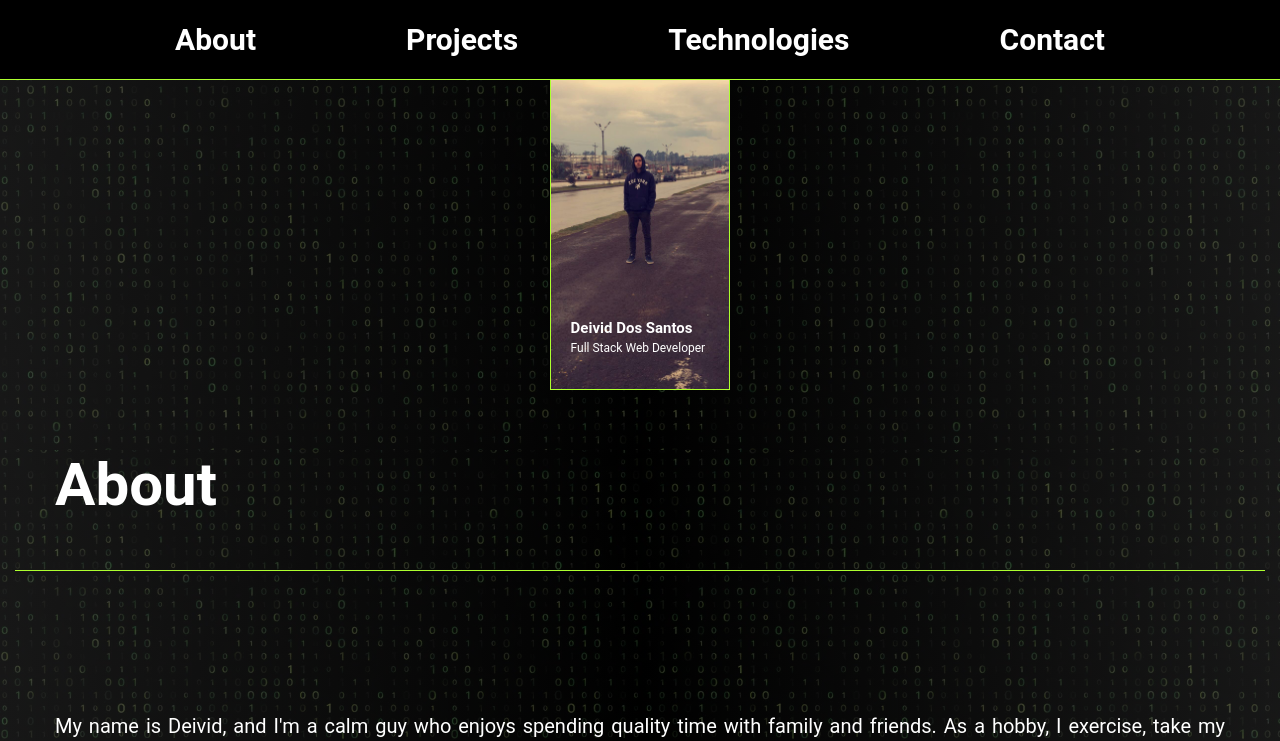
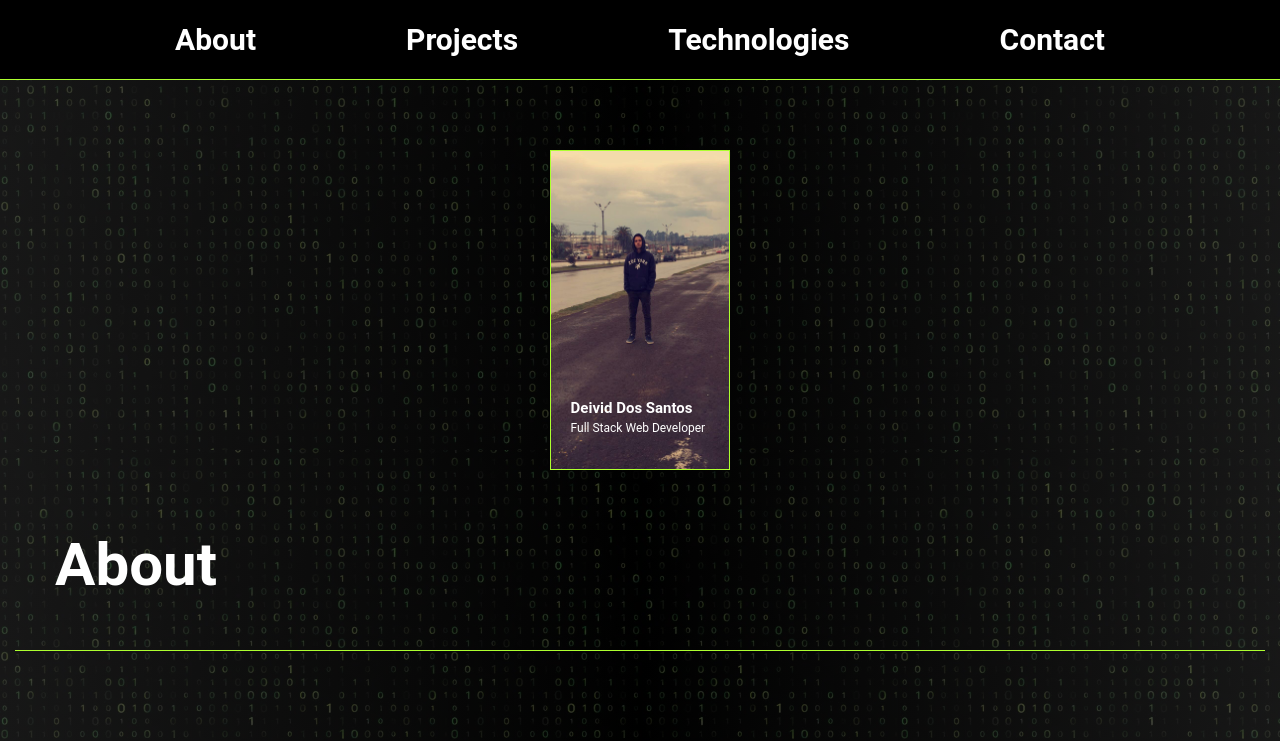
Before and after one commit to Deividds1/Deividds1.github.io, a React (Vite) app in the folder myWebSite/: page / in a window 1280 px wide. Shown: the top 741 px of the page. Built offline with nearby package versions, Linux system fonts and the light colour scheme.

Commit message:
mas arreglos

```diff
--- a/myWebSite/src/App.css
+++ b/myWebSite/src/App.css
@@ -311,7 +311,7 @@ a {
         order: -1;
         height: 40vh;
         border: 1px solid greenyellow;
-        margin-top: 70px;
+        margin-top: 150px;
     }
 
     .name {
@@ -410,7 +410,7 @@ a {
     }
 
     #technologies img {
-        width: 70vw;
+        width: 30vw;
 
     }
 
```
